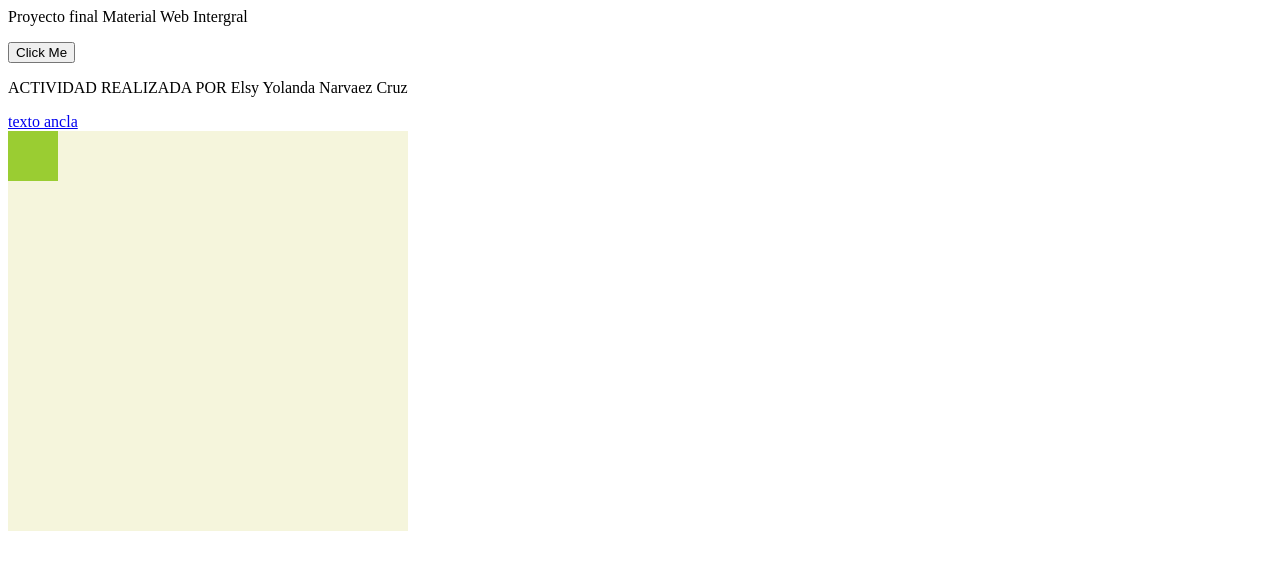
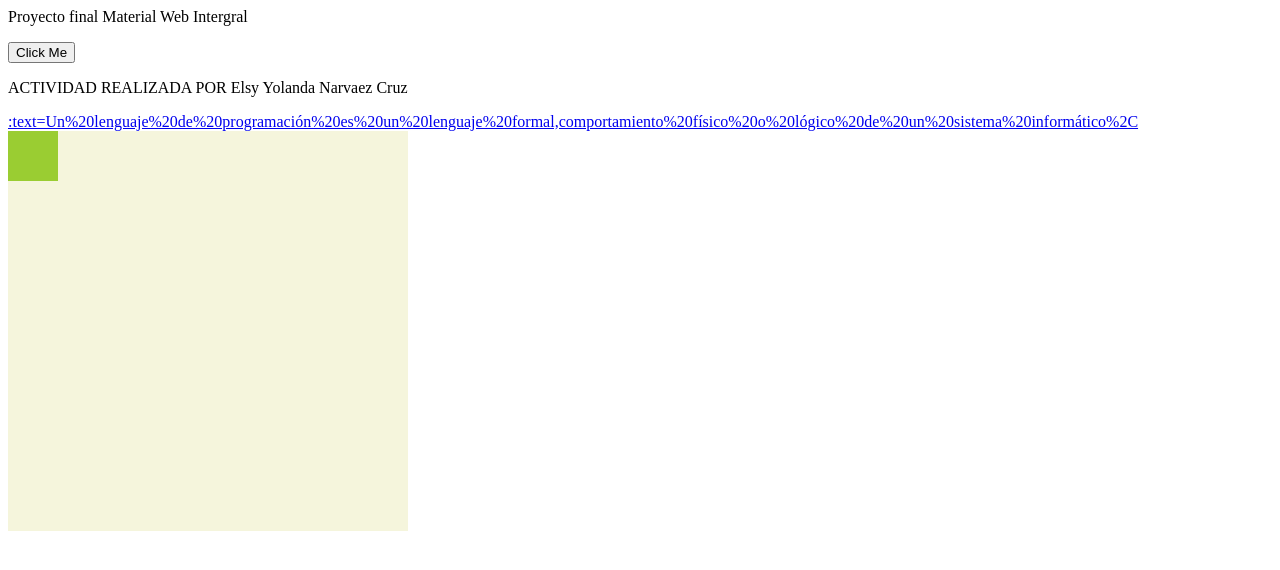
Before and after one commit to sistemasutp/MateriaWebIntegral, a plain HTML site: page ElsyNarvaez.html in a window 1280 px wide. Drawn offline with Linux system fonts and the light colour scheme.

Commit message:
Update ElsyNarvaez.html

```diff
--- a/ElsyNarvaez.html
+++ b/ElsyNarvaez.html
@@ -27,7 +27,7 @@
       <button onclick="myMove()">Click Me</button>
     </p>
     <p>ACTIVIDAD REALIZADA POR Elsy Yolanda Narvaez Cruz</p>
-    <a href="https://es.wikipedia.org/wiki/Lenguaje_de_programaci%C3%B3n#:~"> texto ancla </a><link rel="Un%20lenguaje%20de%20programaci%C3%B3n%20es%20un%20lenguaje%20formal,comportamiento%20f%C3%ADsico%20o%20l%C3%B3gico%20de%20un%20sistema%20inform%C3%A1tico%2C"alt="">
+    <a href="https://es.wikipedia.org/wiki/Lenguaje_de_programaci%C3%B3n#:~"> :text=Un%20lenguaje%20de%20programación%20es%20un%20lenguaje%20formal,comportamiento%20físico%20o%20lógico%20de%20un%20sistema%20informático%2C </a>
 
 <div id ="container">
   <div id ="animate"></div>
```
